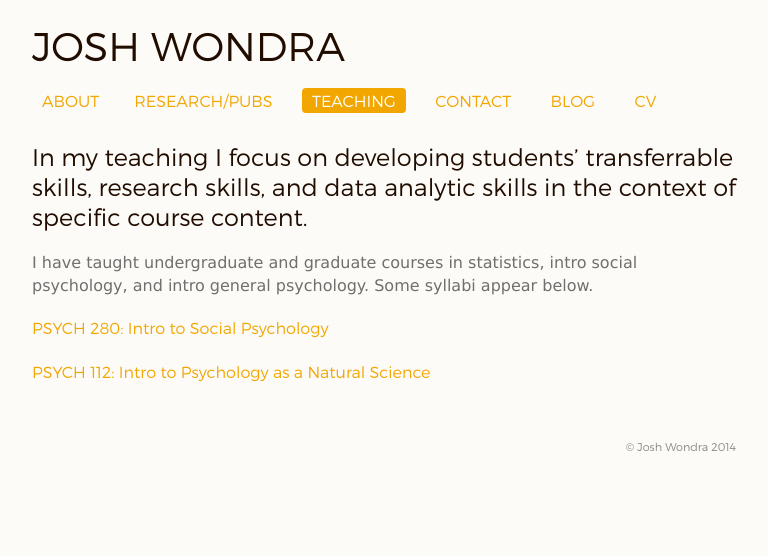
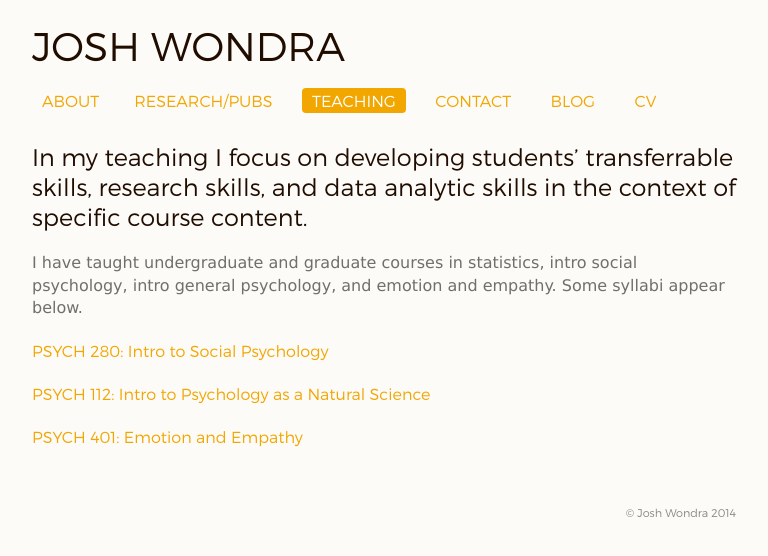
Before and after one commit to joshwondra/joshwondra.com, a Jekyll site: the page teaching.html, which Jekyll copies as it is, in a window 1280 px wide. Shown: the top 556 px of the page, without its empty margins (256-1024 px from the left). Built offline with Jekyll 4.4.1, drawn with Linux system fonts in a browser that asks for light colours.

Commit message:
May 1 update

```diff
--- a/contact.html
+++ b/contact.html
@@ -52,7 +52,7 @@
 		<div id="content">
 			<div id="copy">
 				<p><span class="contact">Email:</span> <a href="mailto:jdwondra@umich.edu">jdwondra@umich.edu</a></p>
-				<p><span class="contact">Office:</span> 3233 East Hall</p>
+				<p><span class="contact">Office:</span> 3233 East Hall and 5241 Institute for Social Research</p>
 				<p><span class="contact">Mailing Address:</span> 530 Church St. Ann Arbor, MI 48109-1043</p>
 				<p><span class="contact">Office Hours:</span> By appointment only</p>
 			</div>
--- a/teaching.html
+++ b/teaching.html
@@ -53,10 +53,11 @@
 			<div id="copy">
 				<h2>In my teaching I focus on developing students’ transferrable skills, research skills, and data analytic skills in the context of specific course content.</h2>
 				<p>I have taught undergraduate and graduate courses in
-statistics, intro social psychology, and intro general
-psychology. Some syllabi appear below.</p>
+statistics, intro social psychology, intro general
+psychology, and emotion and empathy. Some syllabi appear below.</p>
 				<p><a href="docs/psych280syllabus.pdf">PSYCH 280: Intro to Social Psychology</a></p>
 				<p><a href="docs/psych112syllabus.pdf">PSYCH 112: Intro to Psychology as a Natural Science</a></p>
+				<p><a href="docs/psych401syllabus.pdf">PSYCH 401: Emotion and Empathy</a></p>
 			</div>
 		</div>
 		<div id="copyright">
```
Also changed, not shown: 2 other files.
